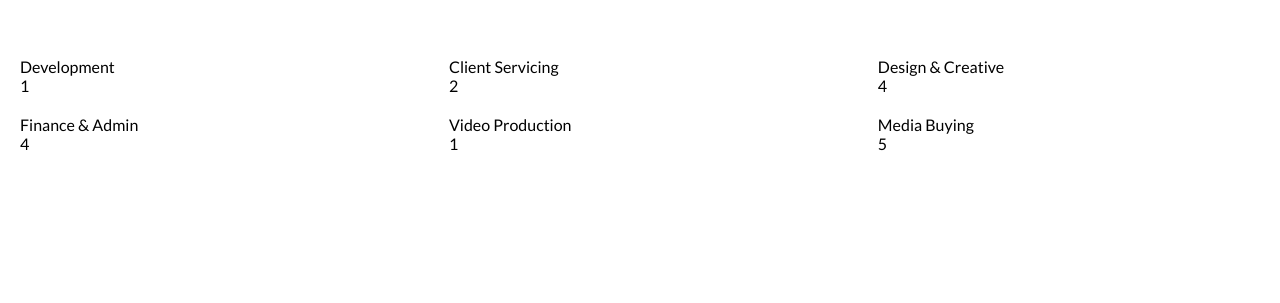
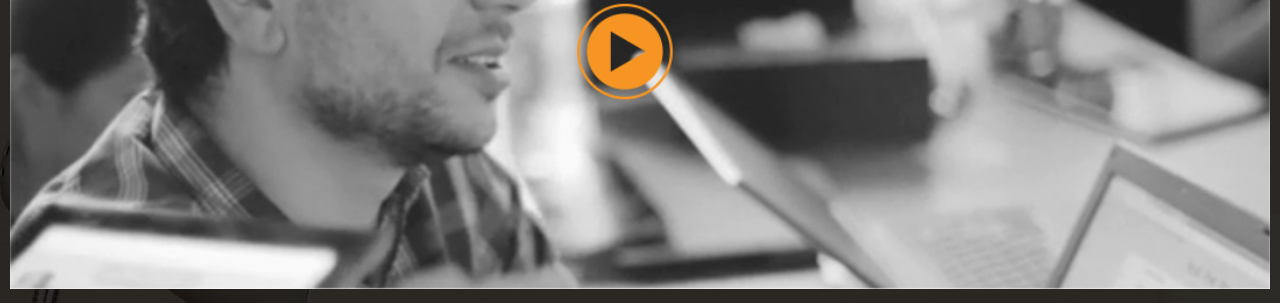
Before and after one commit to remesh79/socialize_website_git, a plain HTML site: page careers.html in a window 1280 px wide. Shown: the part 354-657 px from the top of the page. Drawn offline with Linux system fonts and the light colour scheme.

Commit message:
Homepage Template Version 01 https://app.asana.com/0/7882187651706/25231923131899

```diff
--- a/careers.html
+++ b/careers.html
@@ -34,55 +34,56 @@
     </div>
 </header>
 <main id="content" role="main">
+    <div class="pages">
         <section class="container" id="intro-video">
             <header>
                 <h1>Careers</h1>
 
-            <p>Socialize is looking for the skilled digital natives who are as passionate about digital media as much as we are.  Take a sneak peak into life at socialize below.</p>
+                <p>Socialize is looking for the skilled digital natives who are as passionate about digital media as
+                    much as we are. Take a sneak peak into life at socialize below.</p>
             </header>
-        <article>
-
+            <article class="video_player">
+                <img src="images/careers_video.jpg" alt=""/>
             </article>
         </section>
         <section class="container" id="jobs_available">
             <header>
                 <h1>Jobs Available</h1>
             </header>
-        <article>
+            <article class="job_box">
                 <ul class="list careers">
                     <li>
-                    <div>
+                        <div class="box">
                             <div class="title">Development</div>
                             <div class="count">1</div>
                         </div>
                     </li>
                     <li>
-                    <div>
-                        <div class="title">Client
-                            Servicing</div>
+                        <div class="box">
+                            <div class="title">Client Servicing</div>
                             <div class="count">2</div>
                         </div>
                     </li>
                     <li>
-                    <div>
+                        <div class="box">
                             <div class="title">Design & Creative</div>
                             <div class="count">4</div>
                         </div>
                     </li>
                     <li>
-                    <div>
+                        <div class="box">
                             <div class="title">Finance & Admin</div>
                             <div class="count">4</div>
                         </div>
                     </li>
                     <li>
-                    <div>
+                        <div class="box">
                             <div class="title">Video Production</div>
                             <div class="count">1</div>
                         </div>
                     </li>
                     <li>
-                    <div>
+                        <div class="box">
                             <div class="title">Media Buying</div>
                             <div class="count">5</div>
                         </div>
@@ -102,6 +103,7 @@
                 </div>
             </article>
         </section>
+    </div>
 </main>
 <!-- #content eof-->
 <footer role="contentinfo"></footer>
--- a/sass/_carriers.scss
+++ b/sass/_carriers.scss
@@ -1,19 +1,69 @@
-.list{
+body {
+  background: url("../images/careers_bg.jpg");
+}
 
-  &.careers{
-    li{
+.list {
+
+  &.careers {
+    li {
       @include gallery(4 of 12);
+    }
+
+  }
+}
+
+#social_life {
+  @include susy-breakpoint($desktop) {
+    aside {
+      @include span(5 of 16 first);
+    }
+    .right-content {
+      @include span(11 of 16 last);
     }
   }
 }
 
-#social_life{
-  @include susy-breakpoint($desktop){
-    aside{
-      @include  span(5 of 16 first);
+.careers {
+  //Global Styles
+  header {
+    p {
+      //padding: 0 rem-calc(20px);
+      //text-align: center;
     }
-    .right-content{
-      @include  span(11 of 16 last);
+
+  }
+  .video_player {
+    img {
+      width: 100%;
+
+    }
+  }
+  .job_box {
+    //width:rem-calc(1083px);
+    background: url("../images/career_jobs_bg.jpg") no-repeat left top;
+    background-size: cover;
+    .list {
+      padding: 0;
+      li {
+        margin: 0;
+        padding: 0;
+        border: 1px solid #333;
+      }
+    }
+    .box {
+
+      //width: rem-calc(358px);
+      //height: rem-calc(239px);
+      //border: 1px solid #666;
+      background: #fff;
+      .title{
+        font-family: "Pacifico";
+        font-size: rem-calc(17);
+        margin: 0 auto;
+        line-height: 1;
+        color: $color-black;
+        text-align: center;
+      }
     }
   }
 }
--- a/sass/_functions.scss
+++ b/sass/_functions.scss
@@ -165,3 +165,7 @@ $modules: () !default;
   -ms-transform: translateY(0%);
   @include transform(translateY(0%));
 }
+
+@mixin trace{
+  border: 1px solid #f00;
+}
--- a/sass/_settings.scss
+++ b/sass/_settings.scss
@@ -7,6 +7,7 @@
 
 
 $color-orange: #f7941e;
+$color-black: #414143;
 
 $header-height: rem-calc(70);
 $desktop: 900px;
```
Also changed, not shown: index.html (+1 -0 lines), images/career_jobs_bg.jpg (added), images/careers_bg.jpg (added), images/careers_video.jpg (added), stylesheets/style.css. Lines whose indentation alone changed are shown as unchanged.
